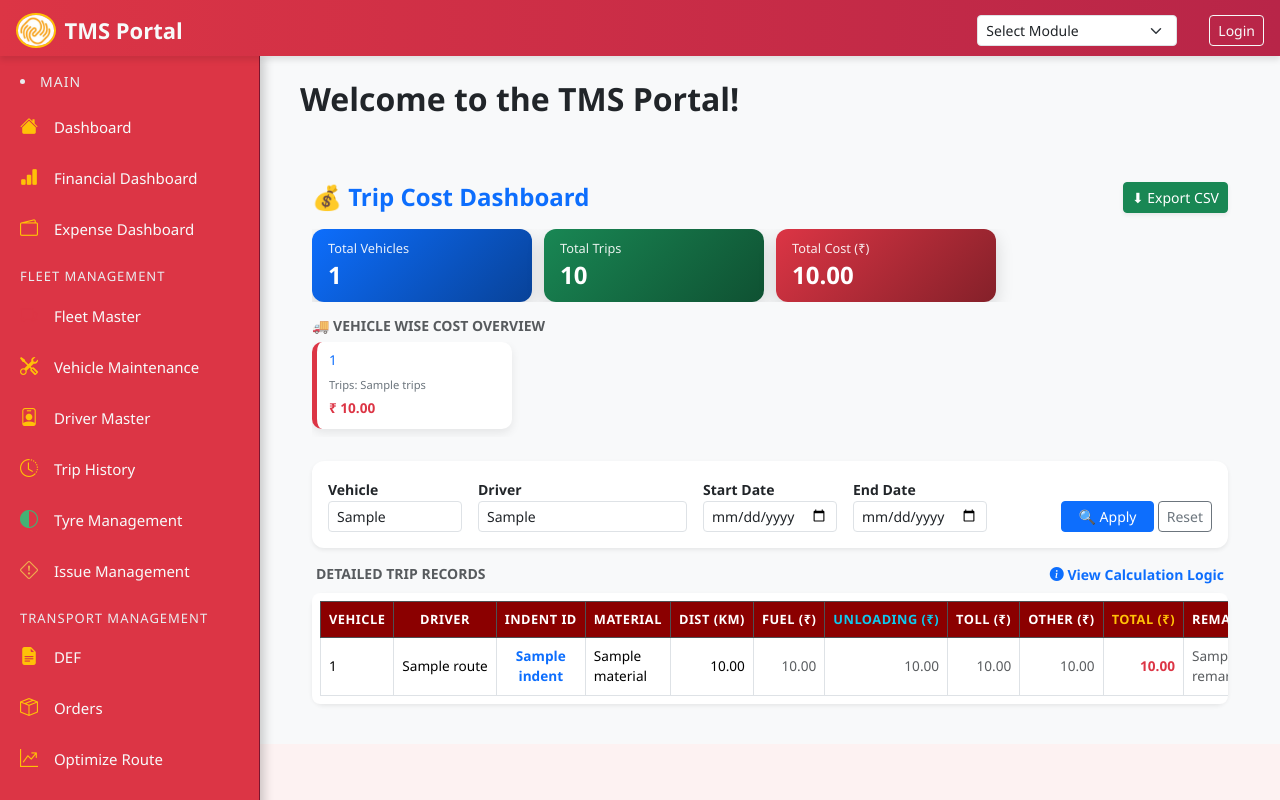
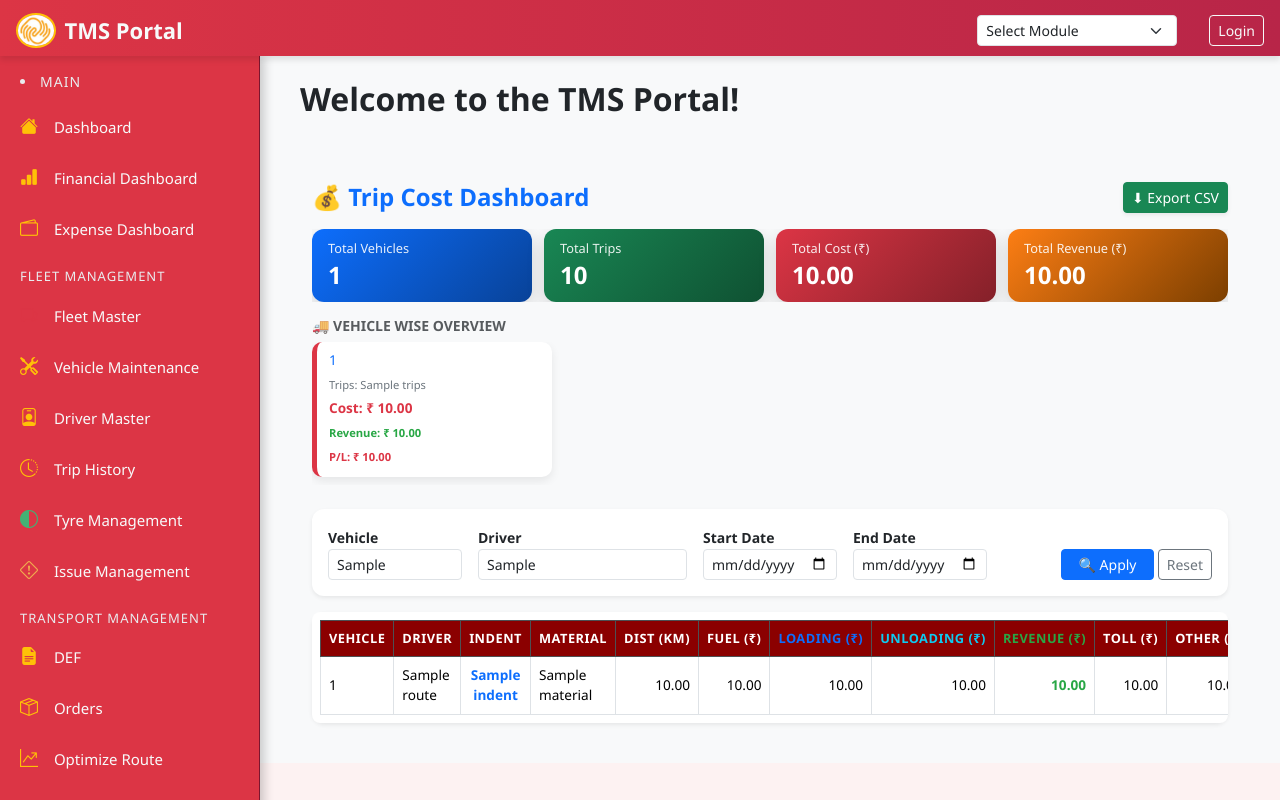
Before and after one commit to ashish86git/ashi-tms, a Flask app: template templates/financial_dashboard.html in a window 1280 px wide. Run offline with Flask 3, Linux system fonts and the light colour scheme; the template is opened without the code that fills it: most values are stand-ins (such as "Sample title", 1, 10 or a date in 2020); some libraries are stand-ins or nearby versions.

Commit message:
Add files via upload

```diff
--- a/templates/financial_dashboard.html
+++ b/templates/financial_dashboard.html
@@ -2,16 +2,10 @@
 {% block content %}
 
 <style>
-.dashboard-title {
-    font-weight: 600;
-}
+.dashboard-title { font-weight: 600; }
 
 /* ================= KPI STRIP ================= */
-.kpi-strip {
-    display: flex;
-    gap: 12px;
-    overflow-x: auto;
-}
+.kpi-strip { display: flex; gap: 12px; overflow-x: auto; }
 
 .kpi-card {
     min-width: 220px;
@@ -21,50 +15,23 @@
     padding: 12px 16px;
     box-shadow: 0 6px 18px rgba(0,0,0,0.15);
 }
-
-.kpi-card h6 {
-    font-size: 0.8rem;
-    opacity: 0.9;
-    margin-bottom: 4px;
-}
-
-.kpi-card h4 {
-    margin: 0;
-    font-weight: 700;
-}
+.kpi-card h6 { font-size: 0.8rem; opacity: 0.9; margin-bottom: 4px; }
+.kpi-card h4 { margin: 0; font-weight: 700; }
 
 /* ================= VEHICLE STRIP ================= */
-.vehicle-strip {
-    display: flex;
-    gap: 10px;
-    overflow-x: auto;
-    padding-bottom: 8px;
-}
+.vehicle-strip { display: flex; gap: 10px; overflow-x: auto; padding-bottom: 8px; }
 
 .vehicle-chip {
-    min-width: 200px;
+    min-width: 240px;
     border-radius: 10px;
     background: #ffffff;
     border-left: 5px solid #dc3545;
     padding: 10px 12px;
     box-shadow: 0 4px 10px rgba(0,0,0,0.08);
 }
-
-.vehicle-chip h6 {
-    font-size: 0.85rem;
-    margin-bottom: 2px;
-}
-
-.vehicle-chip small {
-    font-size: 0.7rem;
-    color: #6c757d;
-}
-
-.vehicle-chip .cost {
-    font-weight: 700;
-    color: #dc3545;
-    font-size: 0.85rem;
-}
+.vehicle-chip h6 { font-size: 0.85rem; margin-bottom: 2px; }
+.vehicle-chip small { font-size: 0.7rem; color: #6c757d; }
+.vehicle-chip .cost { font-weight: 700; color: #dc3545; font-size: 0.85rem; }
 
 /* ================= TABLE ================= */
 .table thead th {
@@ -72,28 +39,13 @@
     font-size: 0.80rem;
     text-transform: uppercase;
 }
-.table tbody td {
-    font-size: 0.85rem;
-}
-
-/* Info Icon Styling */
-.logic-info-btn {
-    cursor: pointer;
-    transition: 0.3s;
-    color: #0d6efd;
-}
-.logic-info-btn:hover {
-    color: #0a58ca;
-    transform: scale(1.05);
-}
+.table tbody td { font-size: 0.85rem; }
 </style>
 
 <div class="container-fluid mt-3">
 
 <div class="d-flex justify-content-between align-items-center mb-3">
-    <h4 class="text-primary dashboard-title mb-0">
-        💰 Trip Cost Dashboard
-    </h4>
+    <h4 class="text-primary dashboard-title mb-0">💰 Trip Cost Dashboard</h4>
 
     <a href="{{ url_for('financial',
         export='csv',
@@ -106,6 +58,7 @@
     </a>
 </div>
 
+<!-- ================= KPI ================= -->
 <div class="kpi-strip mb-3">
     <div class="kpi-card">
         <h6>Total Vehicles</h6>
@@ -121,19 +74,37 @@
         <h6>Total Cost (₹)</h6>
         <h4>{{ "%.2f"|format(summary.values() | sum(attribute='Total Cost')) }}</h4>
     </div>
+
+    <div class="kpi-card" style="background:linear-gradient(135deg,#fd7e14,#7c3f00)">
+        <h6>Total Revenue (₹)</h6>
+        <h4>{{ "%.2f"|format(summary.values() | sum(attribute='Total Revenue')) }}</h4>
     </div>
 
-<h6 class="text-muted mb-2 small fw-bold">🚚 VEHICLE WISE COST OVERVIEW</h6>
+    <div class="kpi-card" style="background:linear-gradient(135deg,#198754,#14532d)">
+        <h6>Total Profit / Loss (₹)</h6>
+        <h4>{{ "%.2f"|format(summary.values() | sum(attribute='Total Profit/Loss')) }}</h4>
+    </div>
+</div>
+
+<!-- ================= VEHICLE STRIP ================= -->
+<h6 class="text-muted mb-2 small fw-bold">🚚 VEHICLE WISE OVERVIEW</h6>
 <div class="vehicle-strip mb-4">
 {% for s in summary.values() %}
     <div class="vehicle-chip">
         <h6 class="text-primary">{{ s['Vehicle ID'] }}</h6>
         <small>Trips: {{ s['Trips'] }}</small><br>
-        <span class="cost">₹ {{ "%.2f"|format(s['Total Cost']) }}</span>
+        <span class="cost">Cost: ₹ {{ "%.2f"|format(s['Total Cost']) }}</span><br>
+        <small class="fw-bold text-success">
+            Revenue: ₹ {{ "%.2f"|format(s['Total Revenue']) }}
+        </small><br>
+        <small class="fw-bold {{ 'text-success' if s['Total Profit/Loss'] >= 0 else 'text-danger' }}">
+            P/L: ₹ {{ "%.2f"|format(s['Total Profit/Loss']) }}
+        </small>
     </div>
 {% endfor %}
 </div>
 
+<!-- ================= FILTER ================= -->
 <form method="get" class="card p-3 mb-3 shadow-sm border-0">
 <div class="row g-3 align-items-end">
     <div class="col-md-2">
@@ -159,13 +130,7 @@
 </div>
 </form>
 
-<div class="d-flex justify-content-between align-items-center mb-2 px-1">
-    <h6 class="text-muted mb-0 text-uppercase small fw-bold">Detailed Trip Records</h6>
-    <span class="logic-info-btn small fw-bold" data-bs-toggle="modal" data-bs-target="#logicModal">
-        <i class="bi bi-info-circle-fill"></i> View Calculation Logic
-    </span>
-</div>
-
+<!-- ================= TABLE ================= -->
 <div class="card shadow-sm border-0">
 <div class="table-responsive">
 <table class="table table-hover table-bordered align-middle mb-0">
@@ -173,42 +138,50 @@
 <tr>
     <th>Vehicle</th>
     <th>Driver</th>
-                    <th>Indent ID</th>
+    <th>Indent</th>
     <th>Material</th>
     <th class="text-end">Dist (KM)</th>
     <th class="text-end">Fuel (₹)</th>
+    <th class="text-end text-primary">Loading (₹)</th>
     <th class="text-end text-info">Unloading (₹)</th>
+    <th class="text-end text-success">Revenue (₹)</th>
     <th class="text-end">Toll (₹)</th>
     <th class="text-end">Other (₹)</th>
-                    <th class="text-end text-warning">Total (₹)</th>
-                    <th>Remarks</th>
+    <th class="text-end text-warning">Total Cost (₹)</th>
+    <th class="text-end">Profit / Loss (₹)</th>
 </tr>
 </thead>
 
 <tbody>
 {% for r in routes %}
 <tr>
-                    <td class="text-nowrap">{{ r['Vehicle ID'] }}</td>
-                    <td class="text-nowrap">{{ r['Driver Name'] }}</td>
-                    <td class="fw-semibold text-center">
-                        <a href="/def?indent_id={{ r['Indent'] }}" class="text-decoration-none text-primary">
+    <td>{{ r['Vehicle ID'] }}</td>
+    <td>{{ r['Driver Name'] }}</td>
+
+    <!-- ✅ ONLY CHANGE IS HERE -->
+    <td class="text-center fw-semibold">
+        <a href="/def?indent_id={{ r['Indent'] }}"
+           class="text-decoration-none text-primary fw-semibold">
             {{ r['Indent'] }}
         </a>
     </td>
+
     <td>{{ r['Material'] }}</td>
     <td class="text-end">{{ "%.2f"|format(r['Distance (KM)']) }}</td>
-                    <td class="text-end text-muted">{{ "%.2f"|format(r['Fuel Cost (₹)']) }}</td>
-                    <td class="text-end text-muted">{{ "%.2f"|format(r['Unloading (₹)']) }}</td>
-                    <td class="text-end text-muted">{{ "%.2f"|format(r['Toll (₹)']) }}</td>
-                    <td class="text-end text-muted">{{ "%.2f"|format(r['Other (₹)']) }}</td>
-                    <td class="text-end fw-bold text-danger">
-                        {{ "%.2f"|format(r['Total Cost Per Trip']) }}
+    <td class="text-end">{{ "%.2f"|format(r['Fuel Cost (₹)']) }}</td>
+    <td class="text-end">{{ "%.2f"|format(r['Loading (₹)']) }}</td>
+    <td class="text-end">{{ "%.2f"|format(r['Unloading (₹)']) }}</td>
+    <td class="text-end fw-semibold text-success">{{ "%.2f"|format(r['Revenue (₹)']) }}</td>
+    <td class="text-end">{{ "%.2f"|format(r['Toll (₹)']) }}</td>
+    <td class="text-end">{{ "%.2f"|format(r['Other (₹)']) }}</td>
+    <td class="text-end fw-bold text-danger">{{ "%.2f"|format(r['Total Cost Per Trip']) }}</td>
+    <td class="text-end fw-bold {{ 'text-success' if r['Profit / Loss (₹)'] >= 0 else 'text-danger' }}">
+        {{ "%.2f"|format(r['Profit / Loss (₹)']) }}
     </td>
-                    <td class="small text-muted">{{ r['Remarks'] }}</td>
 </tr>
 {% else %}
 <tr>
-                    <td colspan="11" class="text-center text-muted py-4">No records found</td>
+    <td colspan="13" class="text-center text-muted py-4">No records found</td>
 </tr>
 {% endfor %}
 </tbody>
@@ -218,33 +191,5 @@
 
 </div>
 
-<div class="modal fade" id="logicModal" tabindex="-1" aria-hidden="true">
-  <div class="modal-dialog modal-dialog-centered">
-    <div class="modal-content border-0 shadow">
-      <div class="modal-header bg-primary text-white">
-        <h5 class="modal-title">Trip Cost Calculation Logic</h5>
-        <button type="button" class="btn-close btn-close-white" data-bs-dismiss="modal"></button>
-      </div>
-      <div class="modal-body p-4">
-        <div class="card bg-light p-3 border-0 mb-3 text-center">
-            <h6 class="fw-bold mb-2">Formula Applied:</h6>
-            <code class="text-primary fw-bold" style="font-size: 1rem;">
-                Total = Fuel + Unloading + Toll + Other
-            </code>
-        </div>
-        <div class="small">
-            <p><strong>1. Fuel Cost:</strong> Calculated as <code>((Distance + 20) / 6) × ₹88</code>.</p>
-            <p><strong>2. Unloading Cost:</strong> Calculated as <code>No. of Buckets × Transport Rate</code>.</p>
-            <p><strong>3. Others:</strong> Toll and other charges (currently set to 0 as not available in DB).</p>
-        </div>
-      </div>
-      <div class="modal-footer">
-          <button type="button" class="btn btn-sm btn-secondary" data-bs-dismiss="modal">Close</button>
-      </div>
-    </div>
-  </div>
-</div>
-
 <link rel="stylesheet" href="https://cdn.jsdelivr.net/npm/bootstrap-icons@1.11.0/font/bootstrap-icons.css">
-
 {% endblock %}
```
Lines whose indentation alone changed are shown as unchanged.
